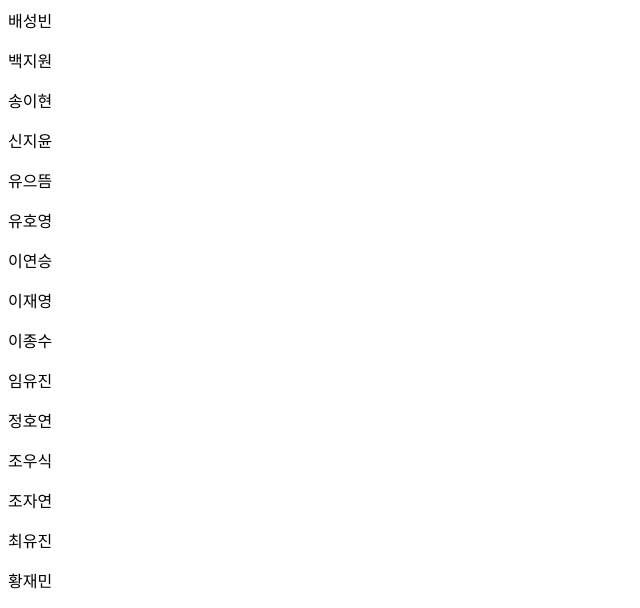
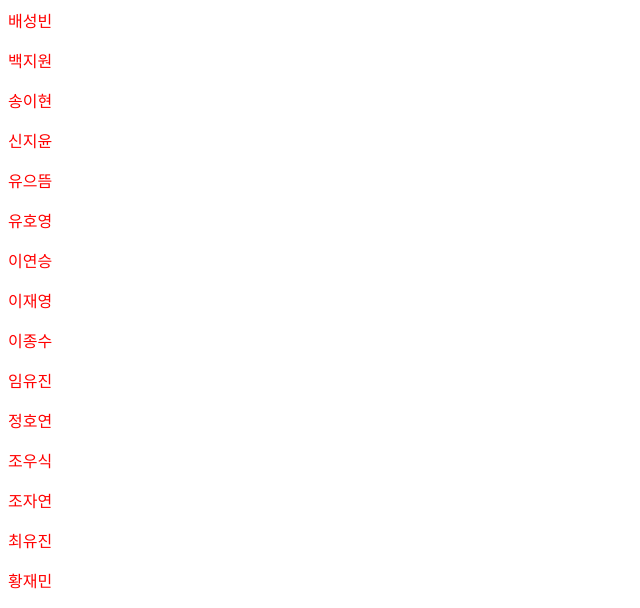
Before and after one commit to moonhr/component, a website: page work-3.html in a window 1280 px wide. Shown: the part 241-849 px from the top of the page, without its empty margins (0-640 px from the left). Drawn offline with Linux system fonts and the light colour scheme.

Commit message:
색상추가

```diff
--- a/work-3.html
+++ b/work-3.html
@@ -35,7 +35,7 @@
 
     const root = document.getElementById('root')
 
-    const tagComponent = (tag, textNode) => {
+    const tagComponent = (tag, color, textNode) => {
 
       let decision = () => {
         if (tag === 'me') {
@@ -45,16 +45,16 @@
           return "p"
         }
       }
-      return `<${decision()}>${textNode}</${decision()}>`
+      return `<${decision()} style="color:${color}">${textNode}</${decision()}>`
     }
 
     const app = () => {
       let arr = [];
       for (let i of names) {
-        if(i.includes("문혜림")){
-        arr.push(`${tagComponent("me", i)}`)
+        if(i === "문혜림"){
+        arr.push(`${tagComponent("me", "black", i)}`)
         } else {
-          arr.push(`${tagComponent("other", i)}`)
+          arr.push(`${tagComponent("other", "red", i)}`)
         }
       }
       return arr.join("")
```
Also changed, not shown: work-2.html (+1 -0 lines).
